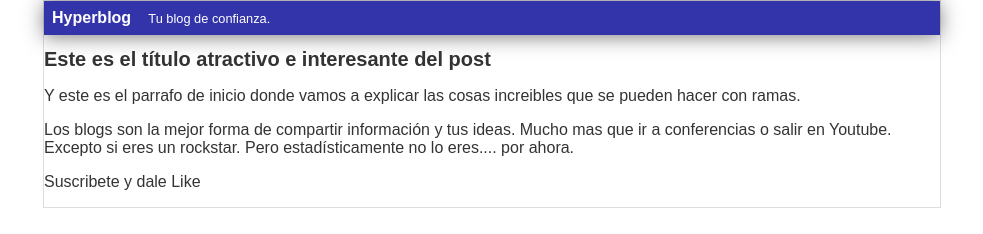
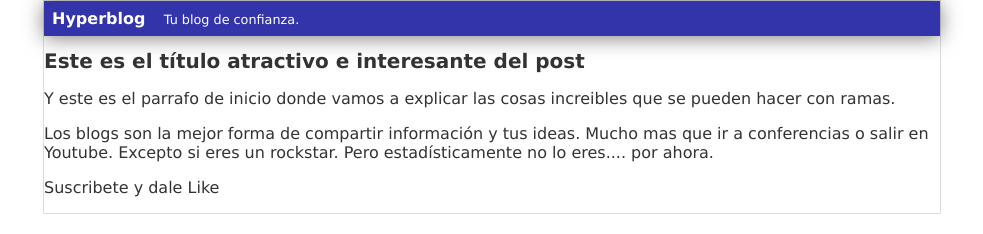
Before and after one commit to ElZuri/HyperBlog, a plain HTML site: page blogpost.html in a window 1280 px wide. Shown: the whole page, without its empty margins (148-1131 px from the left). Drawn offline with Linux system fonts and the light colour scheme.

Commit message:
Cambie la fuente de Arial a Verdana

```diff
--- a/css/estilos.css
+++ b/css/estilos.css
@@ -2,7 +2,7 @@ body
 {
     color: #333;
     text-align: center;
-    font-family: "Arial";
+    font-family: "Verdana";
     font-size: 16px;
     margin: 0;
     padding: 0;
```
